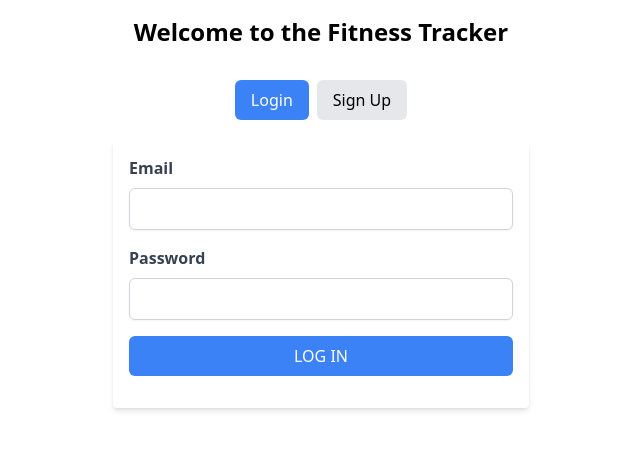
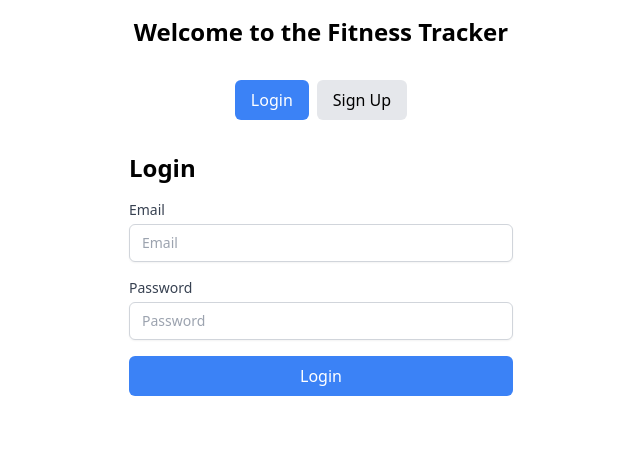
Before and after one commit to sdg877/films, a React (Vite) app in the folder fitness_tracker/frontend/: page / in a window 1280 px wide. Shown: the top 450 px of the page, without its empty margins (319-959 px from the left). Built offline with nearby package versions, Linux system fonts and the light colour scheme.

Commit message:
login and signup working correctly, users only showing their own added activities, code refactor

```diff
--- a/fitness_tracker/frontend/src/components/LoginForm.jsx
+++ b/fitness_tracker/frontend/src/components/LoginForm.jsx
@@ -1,63 +1,78 @@
-import { useState } from 'react';
-import { useNavigate } from 'react-router-dom';
-import * as usersService from '../utilities/users-service';
+import React, { useState } from "react";
+import axios from "axios";
 
-export default function LoginForm({ setUser }) {
-  const [credentials, setCredentials] = useState({
-    email: '',
-    password: ''
-  });
-  const [error, setError] = useState('');
-  const navigate = useNavigate();
+const LoginForm = ({ setUser }) => {
+  const [email, setEmail] = useState("");
+  const [password, setPassword] = useState("");
+  const [error, setError] = useState("");
 
-  function handleChange(evt) {
-    setCredentials({ ...credentials, [evt.target.name]: evt.target.value });
-    setError('');
-  }
+  const handleLogin = async (event) => {
+    event.preventDefault();
 
-  async function handleSubmit(evt) {
-    evt.preventDefault();
     try {
-      const user = await usersService.login(credentials);
+      const response = await axios.post(
+        `${import.meta.env.VITE_BACKEND_URL}/api/users/login`,
+        { email, password }
+      );
+      const { token, user } = response.data;
+
+      localStorage.setItem("token", token);
       setUser(user);
-      navigate('/');
-    } catch {
-      setError('Log In Failed - Try Again');
+      setError("");
+    } catch (error) {
+      console.error("Login failed:", error);
+      setError("Invalid email or password.");
     }
-  }
+  };
 
   return (
-    <div className="mt-5 max-w-md mx-auto p-4 bg-white shadow-md rounded">
-      <form autoComplete="off" onSubmit={handleSubmit}>
-        <div className="mb-4">
-          <label htmlFor="email" className="block text-gray-700 font-semibold mb-2">Email</label>
+    <div className="max-w-md mx-auto p-4">
+      <h2 className="text-2xl font-bold mb-4">Login</h2>
+      <form onSubmit={handleLogin} className="space-y-4">
+        <div>
+          <label
+            htmlFor="email"
+            className="block text-sm font-medium text-gray-700"
+          >
+            Email
+          </label>
           <input
-            type="text"
-            className="w-full px-3 py-2 border border-gray-300 rounded-md shadow-sm focus:outline-none focus:ring-2 focus:ring-blue-500"
             id="email"
-            name="email"
-            value={credentials.email}
-            onChange={handleChange}
+            type="email"
+            value={email}
+            onChange={(e) => setEmail(e.target.value)}
+            placeholder="Email"
             required
+            className="mt-1 block w-full px-3 py-2 border border-gray-300 rounded-md shadow-sm focus:outline-none focus:ring-indigo-500 focus:border-indigo-500 sm:text-sm"
           />
         </div>
-        <div className="mb-4">
-          <label htmlFor="password" className="block text-gray-700 font-semibold mb-2">Password</label>
+        <div>
+          <label
+            htmlFor="password"
+            className="block text-sm font-medium text-gray-700"
+          >
+            Password
+          </label>
           <input
+            id="password"
             type="password"
-            className="w-full px-3 py-2 border border-gray-300 rounded-md shadow-sm focus:outline-none focus:ring-2 focus:ring-blue-500"
-            id="password"
-            name="password"
-            value={credentials.password}
-            onChange={handleChange}
+            value={password}
+            onChange={(e) => setPassword(e.target.value)}
+            placeholder="Password"
             required
+            className="mt-1 block w-full px-3 py-2 border border-gray-300 rounded-md shadow-sm focus:outline-none focus:ring-indigo-500 focus:border-indigo-500 sm:text-sm"
           />
         </div>
-        <div className="mb-4">
-          <button type="submit" className="w-full bg-blue-500 text-white py-2 px-4 rounded-md hover:bg-blue-600 focus:outline-none focus:ring-2 focus:ring-blue-500">LOG IN</button>
-        </div>
+        {error && <p className="text-red-500 text-sm">{error}</p>}
+        <button
+          type="submit"
+          className="w-full bg-blue-500 text-white px-4 py-2 rounded-md hover:bg-blue-600 focus:outline-none focus:ring-2 focus:ring-offset-2 focus:ring-blue-500"
+        >
+          Login
+        </button>
       </form>
-      {error && <p className="text-red-500 text-center">{error}</p>}
     </div>
   );
-}
+};
+
+export default LoginForm;
--- a/fitness_tracker/frontend/src/components/SignUpForm.jsx
+++ b/fitness_tracker/frontend/src/components/SignUpForm.jsx
@@ -3,19 +3,19 @@ import { signUp } from "../utilities/users-service";
 
 export default class SignUpForm extends Component {
   state = {
-    name: '',
-    email: '',
-    password: '',
-    confirm: '',
-    error: ''
-  }
+    name: "",
+    email: "",
+    password: "",
+    confirm: "",
+    error: "",
+  };
 
   handleChange = (evt) => {
     this.setState({
       [evt.target.name]: evt.target.value,
-      error: ''
+      error: "",
     });
-  }
+  };
 
   handleSubmit = async (evt) => {
     evt.preventDefault();
@@ -30,7 +30,7 @@ export default class SignUpForm extends Component {
         console.error("setUser function is not passed as a prop");
       }
     } catch (error) {
-      this.setState({ error: 'Sign Up Failed - Try Again' });
+      this.setState({ error: "Sign Up Failed - Try Again" });
     }
   };
 
@@ -41,7 +41,12 @@ export default class SignUpForm extends Component {
         <form autoComplete="off" onSubmit={this.handleSubmit}>
           <div className="mb-4 flex justify-center">
             <div className="w-full max-w-md">
-              <label htmlFor="name" className="block text-sm font-medium text-gray-700">Name</label>
+              <label
+                htmlFor="name"
+                className="block text-sm font-medium text-gray-700"
+              >
+                Name
+              </label>
               <input
                 type="text"
                 className="mt-1 block w-full px-3 py-2 border border-gray-300 rounded-md shadow-sm focus:outline-none focus:ring-indigo-500 focus:border-indigo-500 sm:text-sm"
@@ -55,7 +60,12 @@ export default class SignUpForm extends Component {
           </div>
           <div className="mb-4 flex justify-center">
             <div className="w-full max-w-md">
-              <label htmlFor="email" className="block text-sm font-medium text-gray-700">Email</label>
+              <label
+                htmlFor="email"
+                className="block text-sm font-medium text-gray-700"
+              >
+                Email
+              </label>
               <input
                 type="email"
                 className="mt-1 block w-full px-3 py-2 border border-gray-300 rounded-md shadow-sm focus:outline-none focus:ring-indigo-500 focus:border-indigo-500 sm:text-sm"
@@ -69,7 +79,12 @@ export default class SignUpForm extends Component {
           </div>
           <div className="mb-4 flex justify-center">
             <div className="w-full max-w-md">
-              <label htmlFor="password" className="block text-sm font-medium text-gray-700">Password</label>
+              <label
+                htmlFor="password"
+                className="block text-sm font-medium text-gray-700"
+              >
+                Password
+              </label>
               <input
                 type="password"
                 className="mt-1 block w-full px-3 py-2 border border-gray-300 rounded-md shadow-sm focus:outline-none focus:ring-indigo-500 focus:border-indigo-500 sm:text-sm"
@@ -83,7 +98,12 @@ export default class SignUpForm extends Component {
           </div>
           <div className="mb-4 flex justify-center">
             <div className="w-full max-w-md">
-              <label htmlFor="confirm" className="block text-sm font-medium text-gray-700">Confirm Password</label>
+              <label
+                htmlFor="confirm"
+                className="block text-sm font-medium text-gray-700"
+              >
+                Confirm Password
+              </label>
               <input
                 type="password"
                 className="mt-1 block w-full px-3 py-2 border border-gray-300 rounded-md shadow-sm focus:outline-none focus:ring-indigo-500 focus:border-indigo-500 sm:text-sm"
@@ -99,7 +119,11 @@ export default class SignUpForm extends Component {
             <div className="w-full max-w-md">
               <button
                 type="submit"
-                className={`w-full py-2 px-4 border border-transparent rounded-md shadow-sm text-sm font-medium text-white ${disable ? 'bg-gray-400' : 'bg-indigo-600 hover:bg-indigo-700 focus:ring-indigo-500 focus:outline-none focus:ring-2 focus:ring-offset-2'}`}
+                className={`w-full py-2 px-4 border border-transparent rounded-md shadow-sm text-sm font-medium text-white ${
+                  disable
+                    ? "bg-gray-400"
+                    : "bg-indigo-600 hover:bg-indigo-700 focus:ring-indigo-500 focus:outline-none focus:ring-2 focus:ring-offset-2"
+                }`}
                 disabled={disable}
               >
                 SIGN UP
```
Also changed, not shown: fitness_tracker/frontend/src/pages/Home.jsx (+30 -121 lines), fitness_tracker/frontend/src/utilities/users-service.js (+10 -13 lines).
